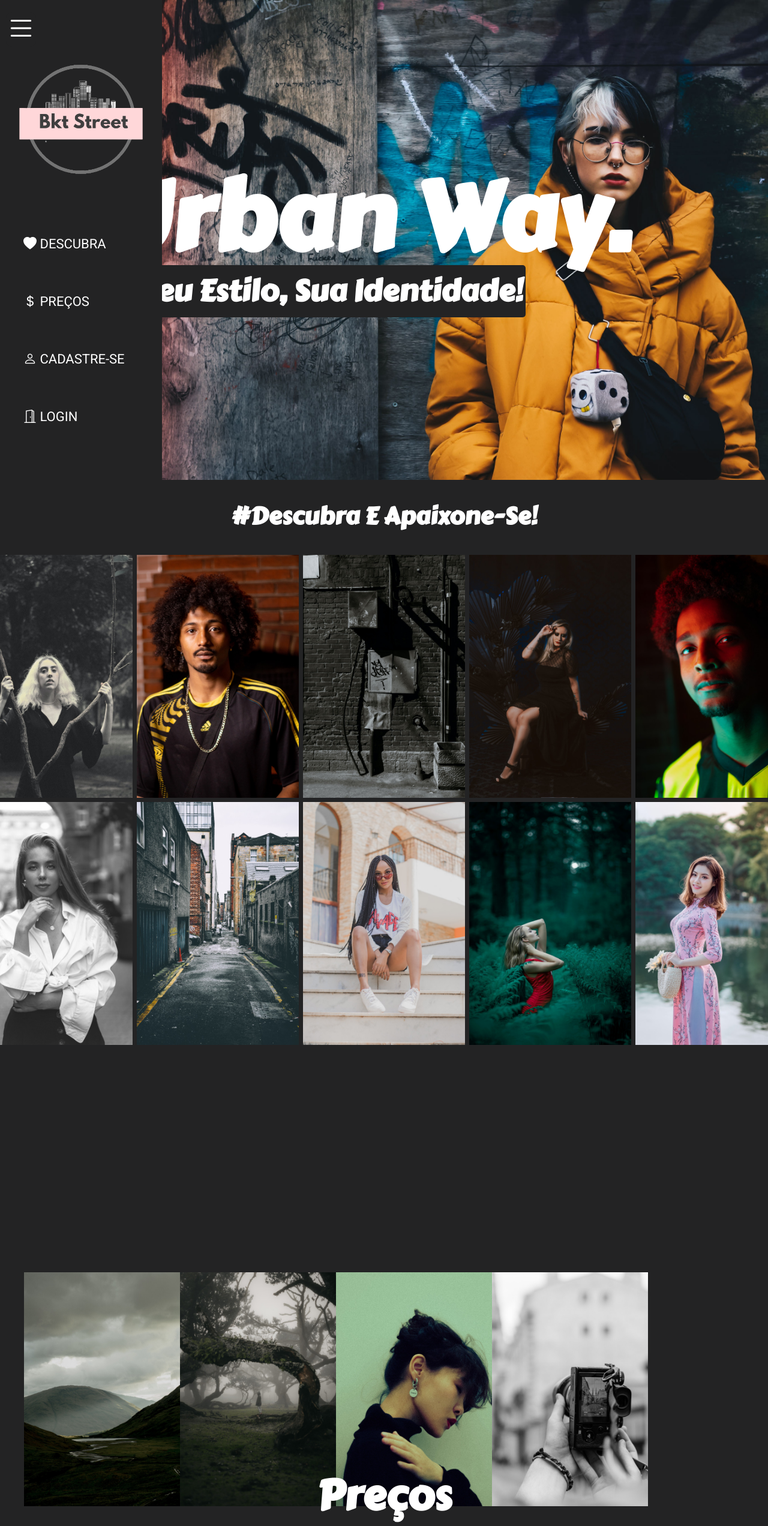
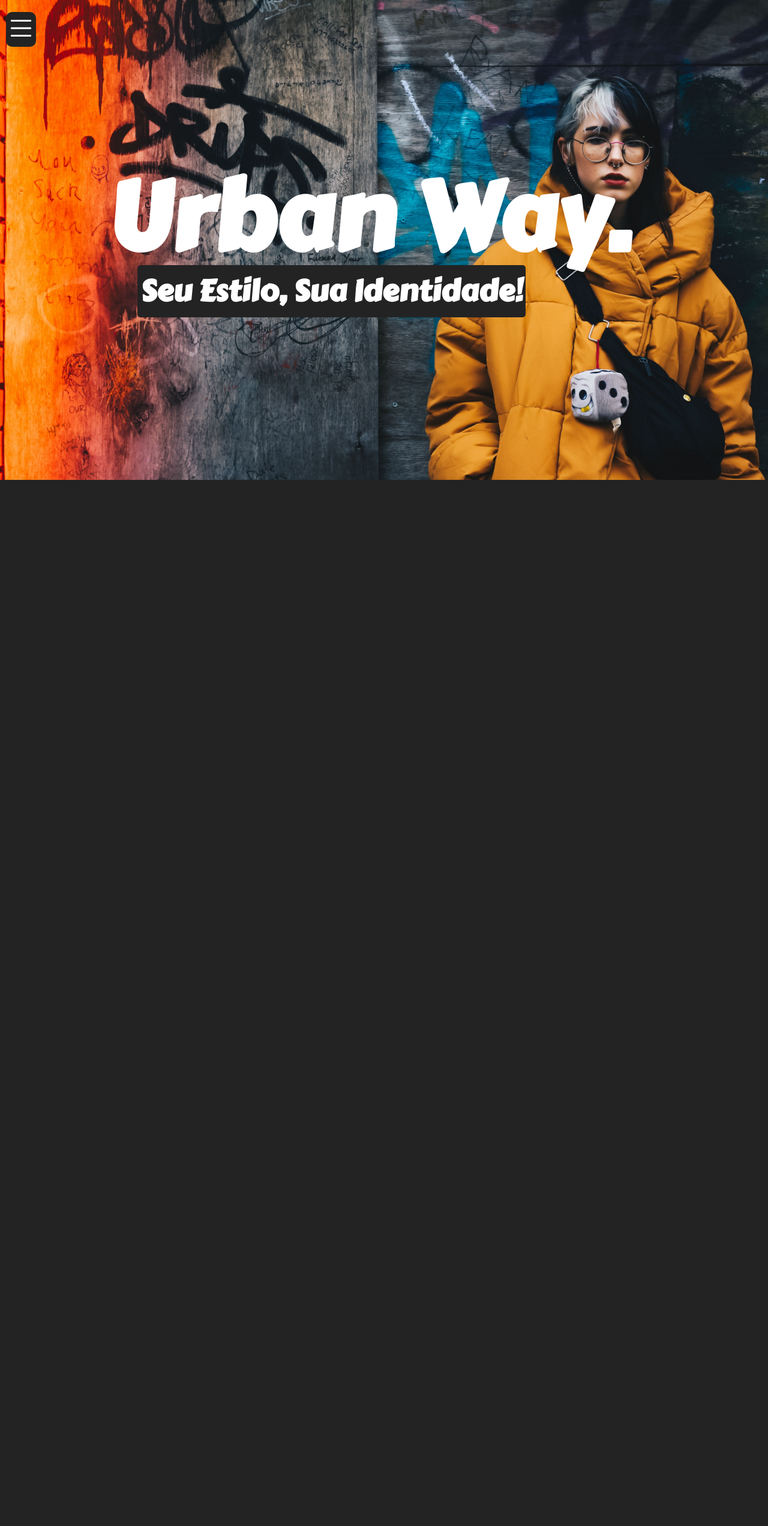
Before and after one commit to eu-waliston/Urban-Way-App, a React (Create React App) app in the folder urban-way-frontend/: page / in a window 1280 px wide. Shown: the top 2544 px of the page at 60% size. Built offline with nearby package versions, Linux system fonts and the light colour scheme.

Commit message:
Urnan Way React FrontEnd Finished

```diff
--- a/urban-way-frontend/src/components/Home.js
+++ b/urban-way-frontend/src/components/Home.js
@@ -2,16 +2,17 @@ import React from 'react';
 import styled from 'styled-components';
 import fundo from './img/fundo.jpg';
 
-import AOS from 'aos';
-import 'aos/dist/aos.css';
-AOS.init();
+/*Utils*/
+import 'animate.css';
 
 const Home = () => {
     return (
         <INITIAL_SECTION style={{ backgroundImage:`url(${fundo})` }} id="home">
             <div class="midle-div-home">
-                <h1 class="home--h1"><span class="square-1">U</span>rban Way.</h1>
-                <h2 class="home--h2">
+                <h1 class="home--h1 animate__animated animate__backInDown">
+                    <span class="square-1">U</span>rban Way.
+                </h1>
+                <h2 class="home--h2 animate__animated animate__backInLeft">
                     <span class="square-2">seu estilo, sua identidade!</span>
                 </h2>
             </div>
--- a/urban-way-frontend/src/components/Main.js
+++ b/urban-way-frontend/src/components/Main.js
@@ -1,13 +1,25 @@
 import React from "react";
 import styled from "styled-components";
+
+import AOS from 'aos';
+import 'aos/dist/aos.css';
+AOS.init();
 
 const Main = () => {
     return (
         <SECTION id="descubra">
-            <h1 class="descubra--h1">
+            <h1
+                class="descubra--h1"
+                data-aos="fade-up"
+                data-aos-duration="3000"
+            >
                 #Descubra e apaixone-se!
             </h1>
-            <div id="grid-images">
+            <div
+                id="grid-images"
+                data-aos="fade-up"
+                data-aos-duration="3000"
+            >
                 <img src={require("./img/top-img-1.jpg")} alt="modelos" class="img-grid" />
                 <img src={require("./img/top-img-2.jpg")} alt="modelos" class="img-grid" />
                 <img src={require("./img/top-img-3.jpg")} alt="modelos" class="img-grid" />
@@ -21,14 +33,22 @@ const Main = () => {
             </div>
 
             <div id="hall--da--fama">
-                <div id="side">
+                <div
+                    id="side"
+                    data-aos="fade-up"
+                    data-aos-duration="3000"
+                >
                     <h1 class="hall--h1">hall da fama</h1>
                     <p class="hall--p-1">as imagens mais vistas do nosso site</p>
                     <p class="hall--p-2">vote na sua favorita!</p>
                     <button class="hall--btn">Vote</button>
                 </div>
 
-                <div class="grid--hall">
+                <div
+                    class="grid--hall"
+                    data-aos="fade-up"
+                    data-aos-duration="3000"
+                >
                     <img src={require("./img/hall-1.jpg")} alt="hall da fama" class="img--hall R1" />
                     <img src={require("./img/hall-2.jpg")} alt="hall da fama" class="img--hall R2" />
                     <img src={require("./img/hall-3.jpg")} alt="hall da fama" class="img--hall R3" />
--- a/urban-way-frontend/src/components/Menu.js
+++ b/urban-way-frontend/src/components/Menu.js
@@ -3,12 +3,14 @@ import styled from "styled-components";
 
 import { Link } from "react-router-dom";
 
+import 'animate.css';
+
 const Menu = () => {
-    const [isNavExpanded, setIsNavExpanded] = React.useState(false);
+    const [isNavExpanded, setIsNavExpanded] = React.useState(true);
 
     return (
         <MENU>
-            <i class="bi bi-list" id="btn-canva-control" onClick={() => {setIsNavExpanded(!isNavExpanded);}}></i>
+            <i className="bi bi-list animate__animated animate__backInDown" id="btn-canva-control" onClick={() => {setIsNavExpanded(!isNavExpanded);}}></i>
 
             <nav className={isNavExpanded ? "canva-toggler" : "normal"}>
                 <a href="#home">
--- a/urban-way-frontend/src/components/Prices.js
+++ b/urban-way-frontend/src/components/Prices.js
@@ -2,11 +2,23 @@ import React from "react";
 import styled from "styled-components";
 import { Link } from "react-router-dom";
 
+import AOS from 'aos';
+import 'aos/dist/aos.css';
+AOS.init();
+
 const Prices = () => {
     return (
         <DIV id="precos">
-            <h1 class="precos__h1">preços</h1>
-            <p class="precos__p">
+            <h1
+                class="precos__h1"
+                data-aos="fade-up"
+                data-aos-duration="3000"
+            >preços</h1>
+            <p
+                class="precos__p"
+                data-aos="fade-up"
+                data-aos-duration="3000"
+            >
                 Lorem ipsum dolor sit amet consectetur adipisicing elit. <br />
                 Alias, quas minima accusantium dignissimos ab, voluptate vero ullam, <br />
                 repellat aliquam suscipit odio explicabo. Perspiciatis atque nobis, <br />
@@ -16,7 +28,11 @@ const Prices = () => {
                 itaque?
             </p>
 
-            <div id="cards">
+            <div
+                id="cards"
+                data-aos="fade-up"
+                data-aos-duration="3000"
+            >
                 <div id="c__1">
                     <div class="card_spec">
                         <h1 class="card_title">Free</h1>
```
